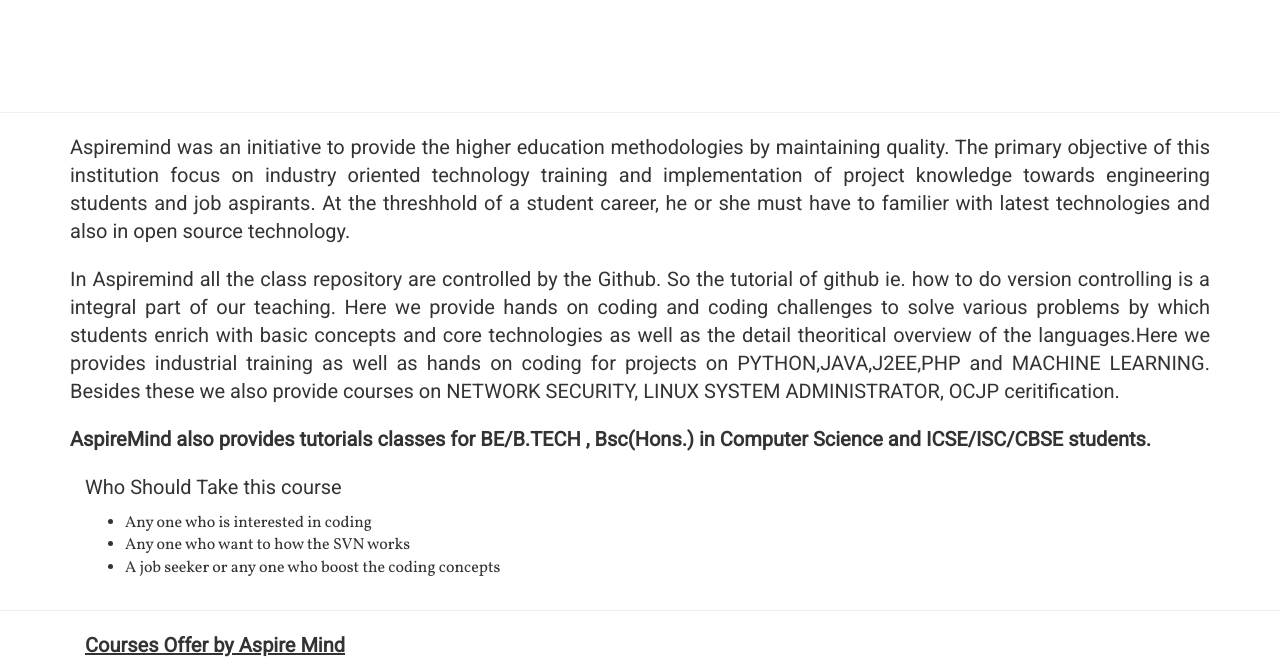
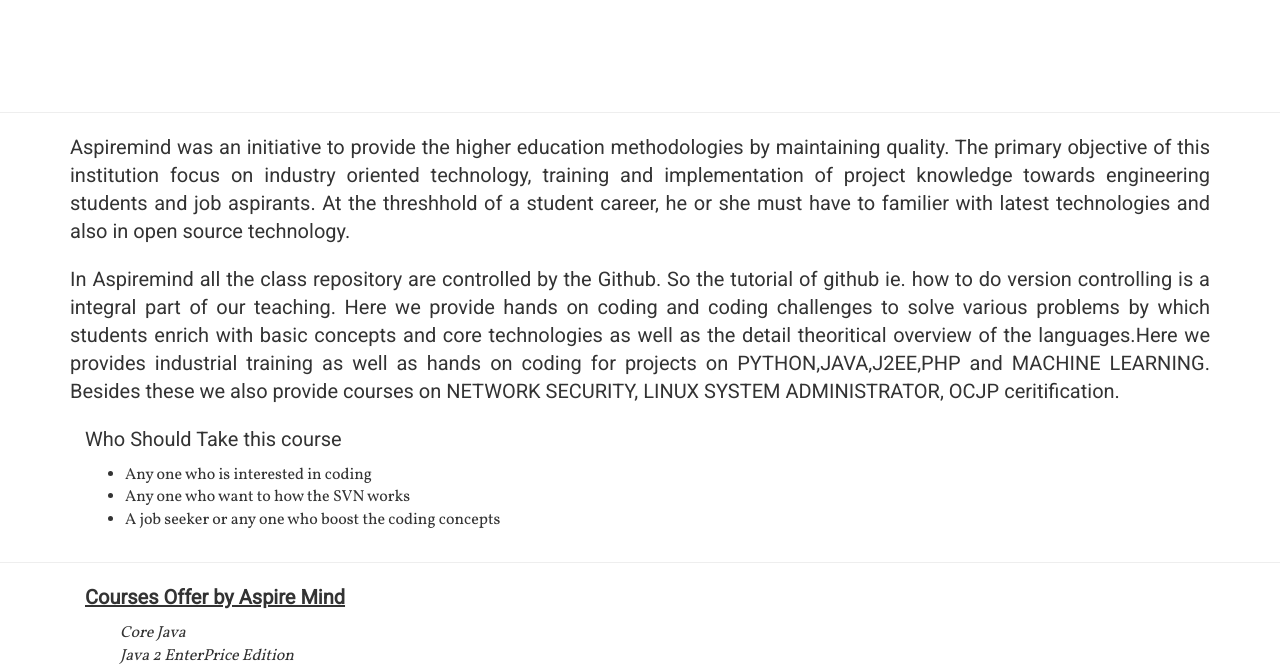
Before and after one commit to Aspiremind/aspiremind.github.io, a plain HTML site: page index.html in a window 1280 px wide. Shown: the part 54-718 px from the top of the page. Drawn offline with Linux system fonts and the light colour scheme; a web font is replaced by a local one.

Commit message:
Add files via upload

```diff
--- a/index.html
+++ b/index.html
@@ -36,14 +36,10 @@
         <hr>
         <div class="container">
             <p class="lead startfont text" >
-				Aspiremind was an initiative to provide the higher education
-				methodologies by maintaining quality. The primary objective of
-  this			institution  focus on industry oriented technology training and
-		  implementation	of project  knowledge towards engineering students
-and	job	  aspirants.
+	Aspiremind was an initiative to provide the higher education methodologies by maintaining quality. The primary objective of this institution focus on industry oriented technology, training and implementation of project  knowledge towards engineering students
+and job	aspirants.
 				At the threshhold of a student career, he or she must have to
-	familier	  with	  latest technologies and also in open source
-technology.
+	familier with latest technologies and also in open source technology.
 
 			</p>
 			<p class="lead startfont text">
@@ -61,10 +57,7 @@ Besides these we also provide courses on NETWORK SECURITY, LINUX SYSTEM
 ADMINISTRATOR, OCJP ceritification.
 			</p>
 
-		<p class="lead startfont text">
-		  <b> AspireMind also provides tutorials classes for BE/B.TECH ,
-Bsc(Hons.) in Computer Science and ICSE/ISC/CBSE students.</b>
-		 </p>
+
 
 	<div>
 	    <div class="container">
@@ -228,7 +221,7 @@ Bsc(Hons.) in Computer Science and ICSE/ISC/CBSE students.</b>
        </div>
        <hr>
         <div class="container">
-            <p class="lead headings padding" text-align="center"><i class="fa fa-cog fa-spin"></i>&nbsp;&nbsp;<b><u>PLC</u></b></p>
+            <p class="lead headings padding" text-align="center"><i class="fa fa-cog fa-spin"></i>&nbsp;&nbsp;<b><u>Job oriented course for Electrical Engineers:-PLC</u></b></p>
             <div class="col-md-6">
                 <li><i class="text">Relay Logic System</i></li>
                 <li><i class="text">Practials on Electrical Ckt. and Connections</i></li>
@@ -267,6 +260,11 @@ Bsc(Hons.) in Computer Science and ICSE/ISC/CBSE students.</b>
         <hr>
 
         <hr>
+<p class="lead startfont text">
+		  <b>*** AspireMind also provides tutorials classes for BE/B.TECH ,
+Bsc(Hons.) in Computer Science and ICSE/ISC/CBSE students.</b>
+		 </p>
+	<hr>
         <!-- footer -->
         <footer class="text-center">
             <div class="footer-above">
```
